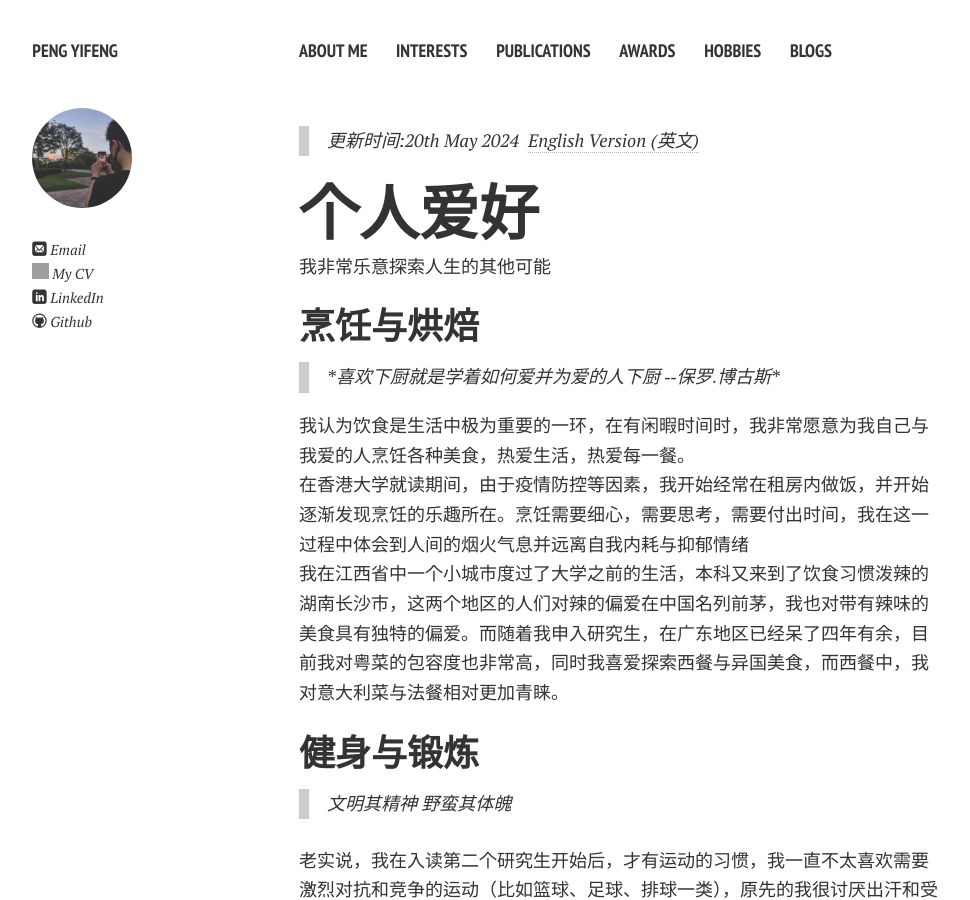
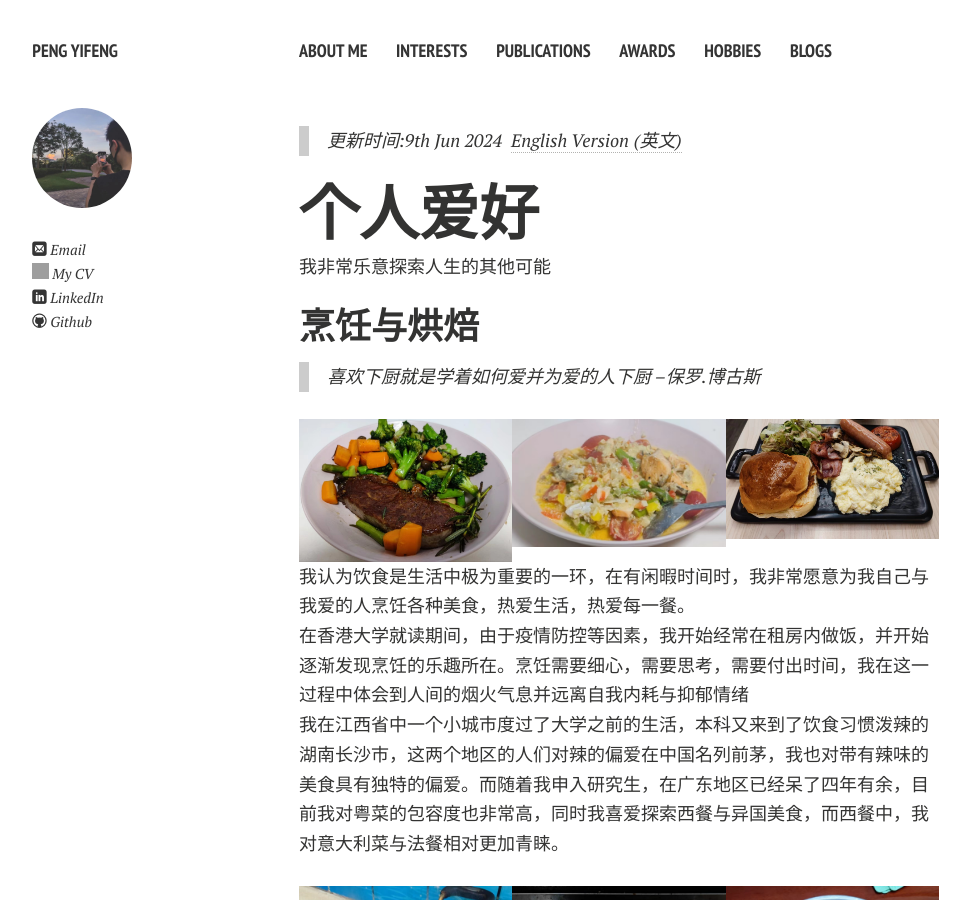
Before and after one commit to HeliumPeng/HeliumPeng.github.io, a Jekyll site: the page built from file/hobbies-zh.md, in a window 1280 px wide and 900 px high. Shown: the whole window, without its empty margins (21-991 px from the left). Built offline with Jekyll 4.4.1, drawn with Linux system fonts in a browser that asks for light colours; nearby versions of some CDN libraries; comment, search, counter and statistics services are not loaded; a style sheet for code colours, icons or effects is not loaded; grey boxes are pictures that could not be loaded.

Commit message:
hobbies update

```diff
--- a/file/hobbies-zh.md
+++ b/file/hobbies-zh.md
@@ -4,7 +4,7 @@ permalink: /file/hobbies-zh/index.html
 title: Hobbies-zh
 ---
 
-> 更新时间:20th May 2024&nbsp;  [English Version (英文)](https://heliumpeng.github.io/hobbies/)
+> 更新时间:9th Jun 2024&nbsp;  [English Version (英文)](https://heliumpeng.github.io/hobbies/)
 
 # 个人爱好
 我非常乐意探索人生的其他可能
@@ -16,10 +16,21 @@ title: Hobbies-zh
 <img src="/images/swimming.JPG">
 <img src="/images/surfing1.JPG">
 </div> -->
-> <font face="Italic">*喜欢下厨就是学着如何爱并为爱的人下厨
-> --保罗.博古斯*</font>
+> *喜欢下厨就是学着如何爱并为爱的人下厨
+> --保罗.博古斯*
+
+<div class="third">
+<img src="/images/hobbies/煎牛排.jpg">
+<img src="/images/hobbies/托斯卡纳三文鱼.jpg">
+<img src="/images/hobbies/英式全餐.jpg">
+</div>
 
 我认为饮食是生活中极为重要的一环，在有闲暇时间时，我非常愿意为我自己与我爱的人烹饪各种美食，热爱生活，热爱每一餐。<br>在香港大学就读期间，由于疫情防控等因素，我开始经常在租房内做饭，并开始逐渐发现烹饪的乐趣所在。烹饪需要细心，需要思考，需要付出时间，我在这一过程中体会到人间的烟火气息并远离自我内耗与抑郁情绪<br>我在江西省中一个小城市度过了大学之前的生活，本科又来到了饮食习惯泼辣的湖南长沙市，这两个地区的人们对辣的偏爱在中国名列前茅，我也对带有辣味的美食具有独特的偏爱。而随着我申入研究生，在广东地区已经呆了四年有余，目前我对粤菜的包容度也非常高，同时我喜爱探索西餐与异国美食，而西餐中，我对意大利菜与法餐相对更加青睐。
+<div class="third">
+<img src="/images/hobbies/三杯鸡.jpg">
+<img src="/images/hobbies/新疆炒米粉.jpg">
+<img src="/images/hobbies/胡萝卜土豆炖牛腩.jpg">
+</div>
 
 
 ## 健身与锻炼
```
Also changed, not shown: hobbies.md (+3 -3 lines).
